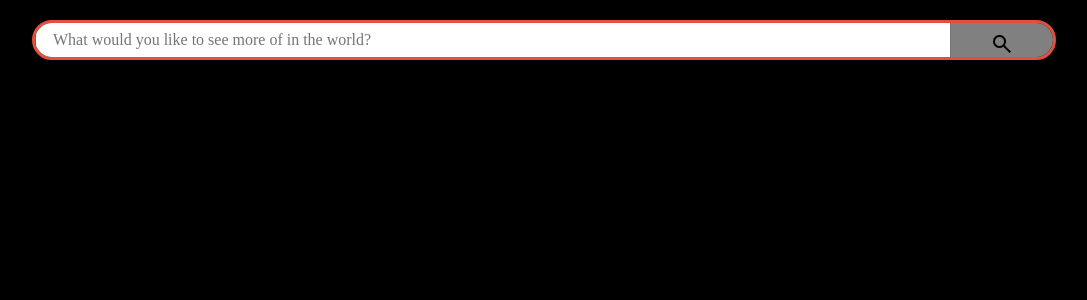
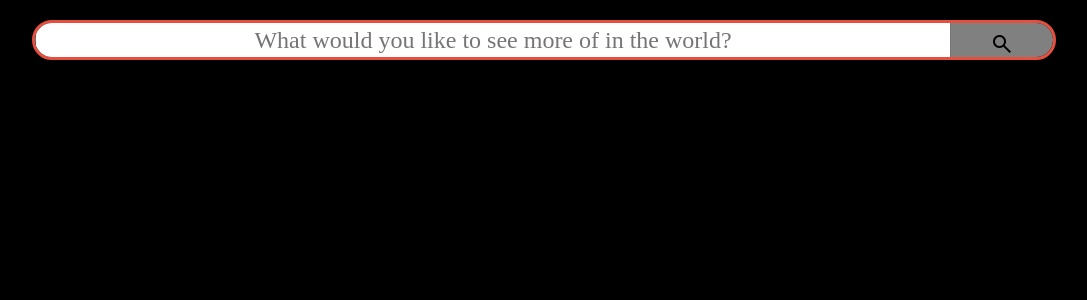
Before and after one commit to jm-alan/pixabay-image-search, a React app in the folder frontend/: page / in a window 1280 px wide. Shown: the top 300 px of the page, without its empty margins (96-1183 px from the left). Built offline with nearby package versions, Linux system fonts and the light colour scheme; a web font is replaced by a local one.

Commit message:
center searchbar text

```diff
--- a/frontend/src/components/Search/search.css
+++ b/frontend/src/components/Search/search.css
@@ -23,7 +23,8 @@
   width: calc(var(--searchbar-width) * .9);
   height: var(--searchbar-height);
   padding: 0px 1rem;
-  font-size: 1rem;
+  font-size: 1.5rem;
+  text-align: center;
 }
 
 #searchbar-submit {
```
